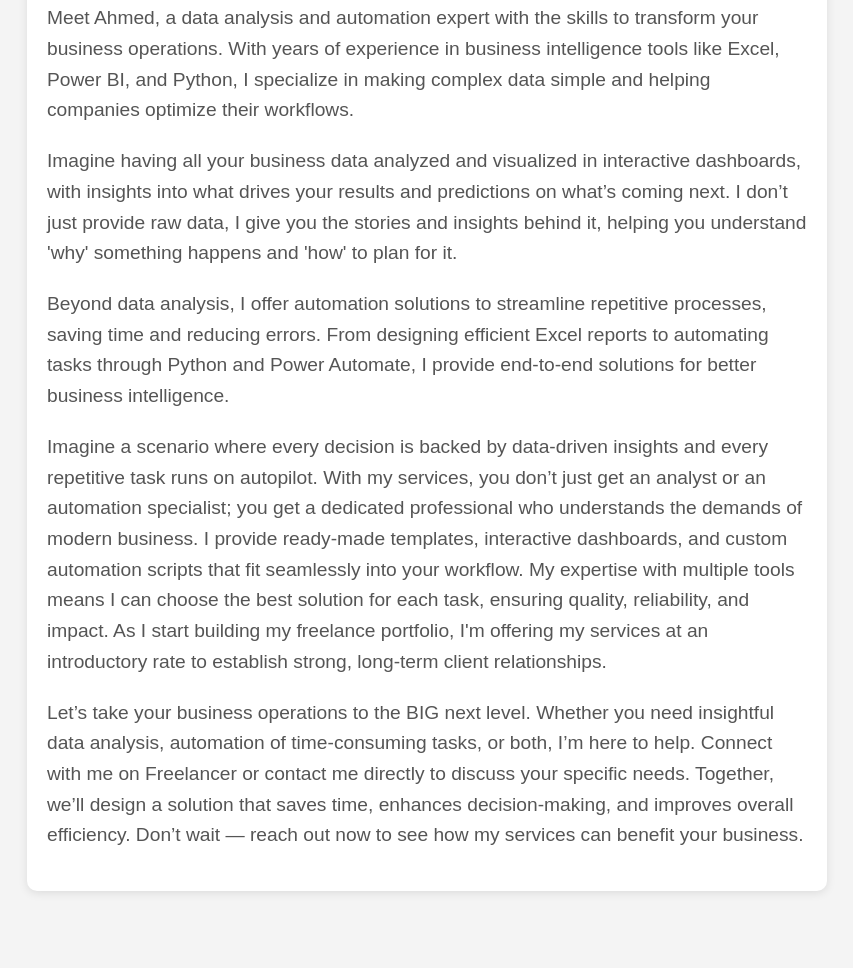
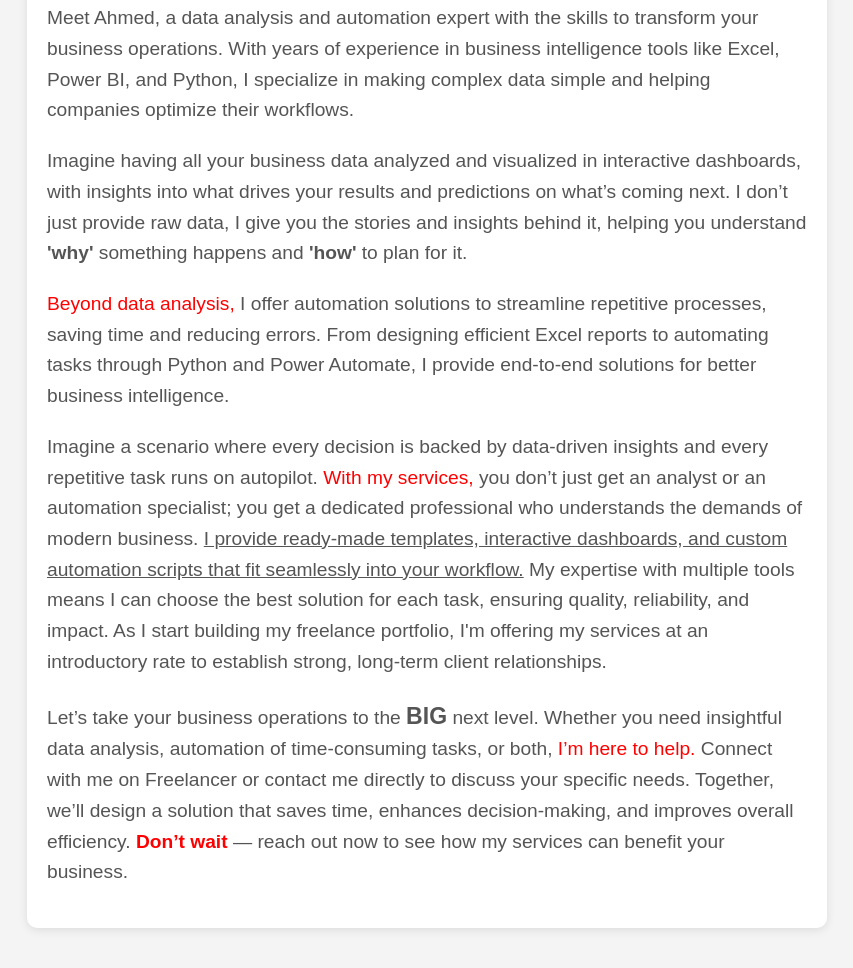
Before and after one commit to AhmedAbdalsalam/Analyze-with-Ahmed, a plain HTML site: page index.html in a window 1280 px wide. Shown: the part 339-1307 px from the top of the page, without its empty margins (213-1066 px from the left). Before the commit the page ends 1270 px from the top, so only its background shows below. Drawn offline with Linux system fonts and the light colour scheme.

Commit message:
Update index.html

```diff
--- a/index.html
+++ b/index.html
@@ -47,31 +47,31 @@
         <p>Imagine having all your business data analyzed and visualized in interactive dashboards,
             with insights into what drives your results and predictions on what’s coming next. I don’t
             just provide raw data, I give you the stories and insights behind it, helping you
-            understand 'why' something happens and 'how' to plan for it.
+            understand <span style="font-weight: bold;">'why'</span> something happens and <span style="font-weight: bold;">'how'</span> to plan for it.
         </p>
 
-        <p>Beyond data analysis, I offer automation solutions to streamline repetitive processes,
+        <p><span style="color: red;">Beyond data analysis,</span> I offer automation solutions to streamline repetitive processes,
             saving time and reducing errors. From designing efficient Excel reports to automating
             tasks through Python and Power Automate, I provide end-to-end solutions for better
             business intelligence.
         </p>
 
         <p>Imagine a scenario where every decision is backed by data-driven insights and every
-            repetitive task runs on autopilot. With my services, you don’t just get an analyst or an
+            repetitive task runs on autopilot. <span style="color: red;">With my services,</span> you don’t just get an analyst or an
             automation specialist; you get a dedicated professional who understands the demands
-            of modern business. I provide ready-made templates, interactive dashboards, and
-            custom automation scripts that fit seamlessly into your workflow. My expertise with
+            of modern business. <span style="text-decoration: underline;">I provide ready-made templates, interactive dashboards, and
+            custom automation scripts that fit seamlessly into your workflow.</span> My expertise with
             multiple tools means I can choose the best solution for each task, ensuring quality,
             reliability, and impact. As I start building my freelance portfolio, I'm offering my services
             at an introductory rate to establish strong, long-term client relationships.
         </p>
 
-        <p>Let’s take your business operations to the BIG next level. Whether you
+        <p>Let’s take your business operations to the <span style="font-size: larger; font-weight: bold;">BIG</span> next level. Whether you
             need insightful data analysis, automation of time-consuming tasks, or
-            both, I’m here to help. Connect with me on Freelancer or contact me
+            both, <span style="color: red;">I’m here to help.</span> Connect with me on Freelancer or contact me
             directly to discuss your specific needs. Together, we’ll design a solution that
             saves time, enhances decision-making, and improves overall efficiency.
-            Don’t wait — reach out now to see how my services can benefit your
+            <span style="color: red; font-weight: bold;">Don’t wait</span> — reach out now to see how my services can benefit your
             business.
         </p>
 
```
